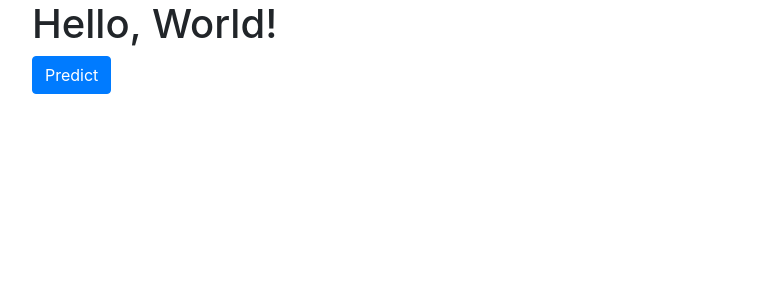
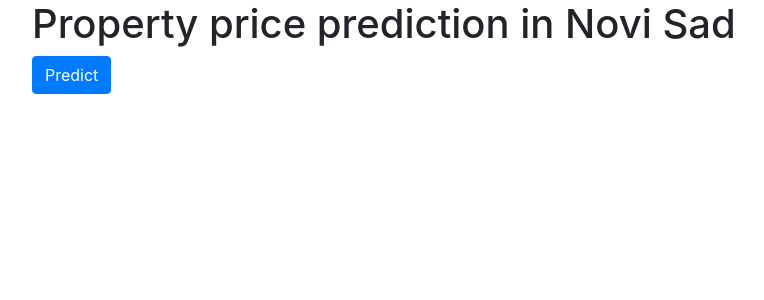
Before and after one commit to ValeriiLindenPy/SerbiaEstateEvaluation, a Flask app: page / in a window 1280 px wide. Shown: the top 300 px of the page, without its empty margins (53-817 px from the left). Run offline with Flask 3, Linux system fonts and the light colour scheme; parts of the project's set-up code (start-up, migrations or seed data) failed here and were passed over; some libraries are stand-ins or nearby versions.

Commit message:
index fix

```diff
--- a/server/templates/index.html
+++ b/server/templates/index.html
@@ -8,7 +8,7 @@
 </head>
 <body>
     <div class="container">
-        <h1>Hello, World!</h1>
+        <h1>Property price prediction in Novi Sad</h1>
         <a href="/predict" class="btn btn-primary">Predict</a>
     </div>
 </body>
```
